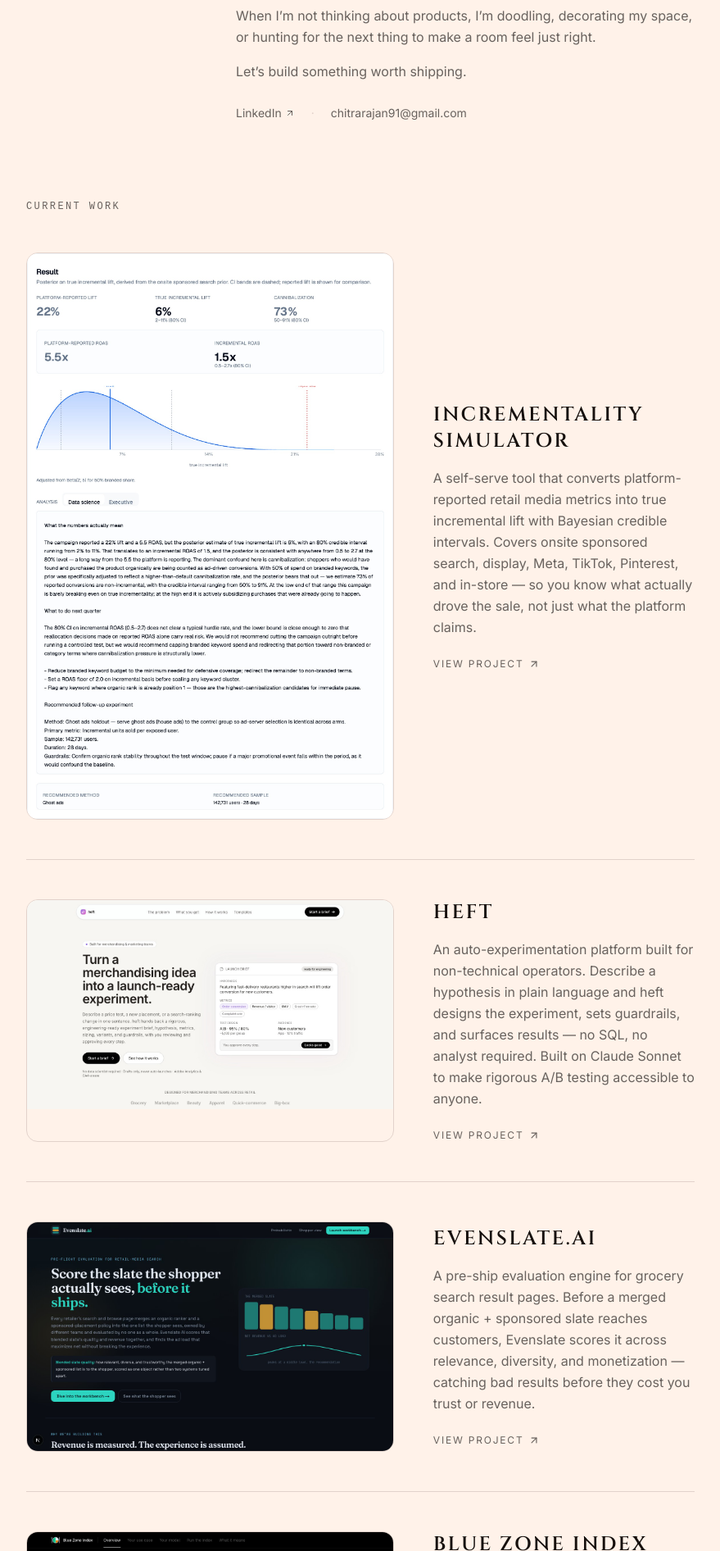
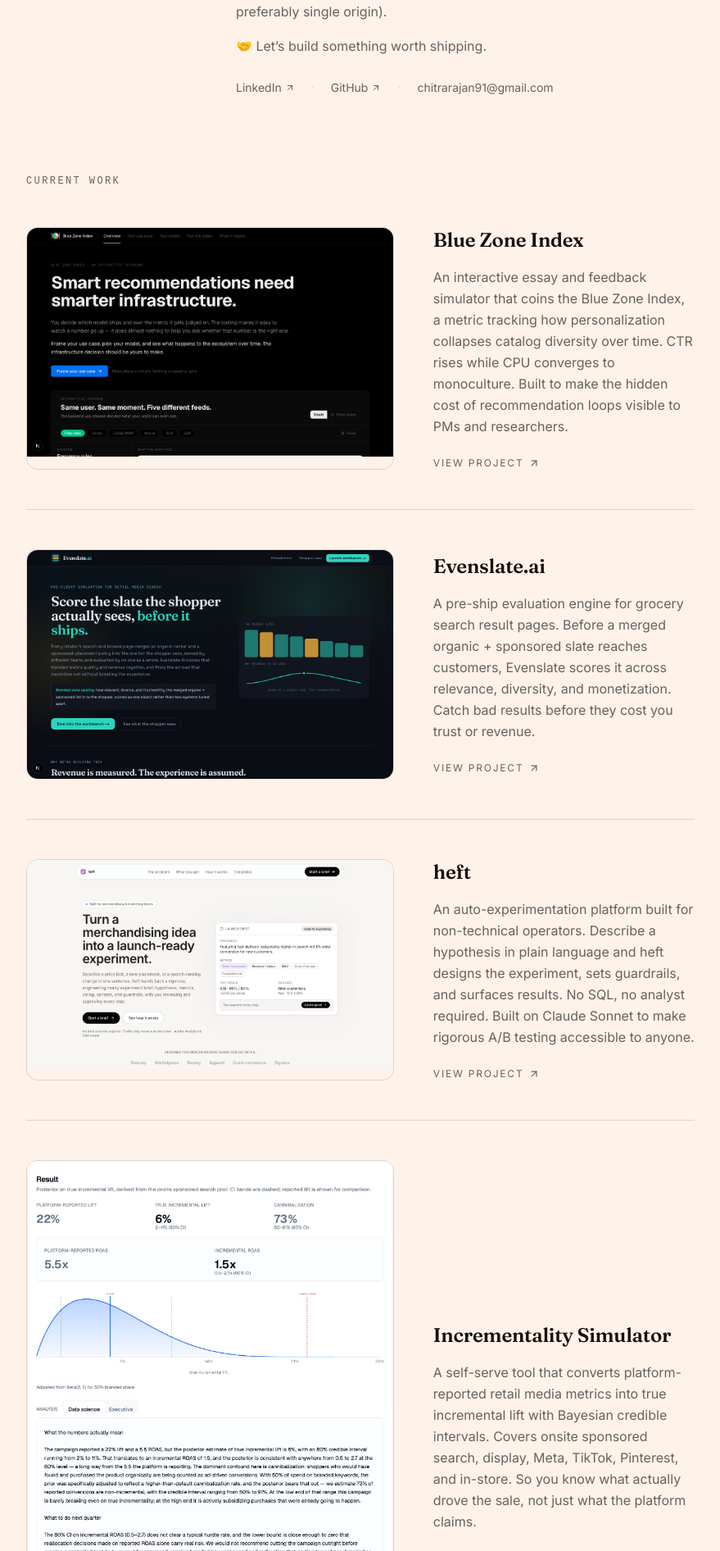
Before and after one commit to Chitra10031991/portfolio, a Next.js app: page / in a window 1280 px wide. Shown: the part 708-2600 px from the top of the page at 82% size, without its empty margins (200-1079 px from the left). Built offline with nearby package versions, Linux system fonts and the light colour scheme.

Commit message:
Ortiz brand, Jesse-style intro, GitHub link, project reorder, em dash cleanup

```diff
--- a/app/layout.tsx
+++ b/app/layout.tsx
@@ -1,5 +1,5 @@
 import type { Metadata } from "next";
-import { Inter, Cinzel } from "next/font/google";
+import { Inter, Cinzel, Fraunces } from "next/font/google";
 import "./globals.css";
 
 const inter = Inter({
@@ -12,6 +12,12 @@
   variable: "--font-cinzel",
   subsets: ["latin"],
   weight: ["400", "500", "600", "700", "800", "900"],
+});
+
+const fraunces = Fraunces({
+  variable: "--font-fraunces",
+  subsets: ["latin"],
+  weight: ["300", "400", "500", "600", "700"],
 });
 
 export const metadata: Metadata = {
@@ -28,7 +34,7 @@
   return (
     <html
       lang="en"
-      className={`${inter.variable} ${cinzel.variable} h-full antialiased`}
+      className={`${inter.variable} ${cinzel.variable} ${fraunces.variable} h-full antialiased`}
     >
       <body className="min-h-full bg-background text-foreground">{children}</body>
     </html>
--- a/app/page.tsx
+++ b/app/page.tsx
@@ -3,32 +3,32 @@
 
 const projects = [
   {
-    title: "Incrementality Simulator",
+    title: "Blue Zone Index",
     description:
-      "A self-serve tool that converts platform-reported retail media metrics into true incremental lift with Bayesian credible intervals. Covers onsite sponsored search, display, Meta, TikTok, Pinterest, and in-store — so you know what actually drove the sale, not just what the platform claims.",
-    href: "https://v0-incrementality-simulator-i76bxvr99-chitra.vercel.app",
-    image: "/incrementality.jpg",
+      "An interactive essay and feedback simulator that coins the Blue Zone Index, a metric tracking how personalization collapses catalog diversity over time. CTR rises while CPU converges to monoculture. Built to make the hidden cost of recommendation loops visible to PMs and researchers.",
+    href: "https://blue-zone-index-anuuhpwoz-chitra.vercel.app",
+    image: "/blue-zone-index.jpg",
+  },
+  {
+    title: "Evenslate.ai",
+    description:
+      "A pre-ship evaluation engine for grocery search result pages. Before a merged organic + sponsored slate reaches customers, Evenslate scores it across relevance, diversity, and monetization. Catch bad results before they cost you trust or revenue.",
+    href: "https://evenslate-p2u3iyc5y-chitra.vercel.app",
+    image: "/evenslate.jpg",
   },
   {
     title: "heft",
     description:
-      "An auto-experimentation platform built for non-technical operators. Describe a hypothesis in plain language and heft designs the experiment, sets guardrails, and surfaces results — no SQL, no analyst required. Built on Claude Sonnet to make rigorous A/B testing accessible to anyone.",
+      "An auto-experimentation platform built for non-technical operators. Describe a hypothesis in plain language and heft designs the experiment, sets guardrails, and surfaces results. No SQL, no analyst required. Built on Claude Sonnet to make rigorous A/B testing accessible to anyone.",
     href: "https://heft-1vf81zgwb-chitra.vercel.app",
     image: "/heft.jpg",
   },
   {
-    title: "Evenslate.ai",
+    title: "Incrementality Simulator",
     description:
-      "A pre-ship evaluation engine for grocery search result pages. Before a merged organic + sponsored slate reaches customers, Evenslate scores it across relevance, diversity, and monetization — catching bad results before they cost you trust or revenue.",
-    href: "https://evenslate-p2u3iyc5y-chitra.vercel.app",
-    image: "/evenslate.jpg",
-  },
-  {
-    title: "Blue Zone Index",
-    description:
-      "An interactive essay and feedback simulator that coins the Blue Zone Index — a metric tracking how personalization collapses catalog diversity over time. CTR rises while CPU converges to monoculture. Built to make the hidden cost of recommendation loops visible to PMs and researchers.",
-    href: "https://blue-zone-index-anuuhpwoz-chitra.vercel.app",
-    image: "/blue-zone-index.jpg",
+      "A self-serve tool that converts platform-reported retail media metrics into true incremental lift with Bayesian credible intervals. Covers onsite sponsored search, display, Meta, TikTok, Pinterest, and in-store. So you know what actually drove the sale, not just what the platform claims.",
+    href: "https://v0-incrementality-simulator-i76bxvr99-chitra.vercel.app",
+    image: "/incrementality.jpg",
   },
 ];
 
@@ -56,7 +56,7 @@
 
       {/* Hero headline */}
       <section className="max-w-4xl mx-auto px-10 pt-16 pb-14">
-        <h1 className="text-4xl md:text-5xl font-semibold tracking-[0.08em] uppercase leading-[1.2] font-[family-name:var(--font-cinzel)]">
+        <h1 className="text-4xl md:text-5xl font-semibold tracking-[-0.01em] leading-[1.2] font-[family-name:var(--font-fraunces)]">
           Build products for more meaningful,<br className="hidden md:block" /> wholesome customer experiences.
         </h1>
       </section>
@@ -83,19 +83,28 @@
               I&rsquo;ve built experimentation systems, AI tools, and personalization engines that help millions of shoppers find exactly what they need. My work lives at the intersection of people, data, and rigorous product thinking. I believe the best decisions start with understanding humans. The data just helps you prove it to everyone else.
             </p>
             <p className="text-base text-muted-foreground leading-relaxed max-w-xl mb-4">
-              When I&rsquo;m not thinking about products, I&rsquo;m doodling, decorating my space, or hunting for the next thing to make a room feel just right.
+              When I&rsquo;m not thinking about products, I&rsquo;m doodling, decorating my space, or hunting for the next thing to make a room feel just right ☕ (espresso, preferably single origin).
             </p>
             <p className="text-base text-muted-foreground leading-relaxed max-w-xl">
-              Let&rsquo;s build something worth shipping.
+              🤝 Let&rsquo;s build something worth shipping.
             </p>
             <div className="flex gap-5 mt-7 text-sm">
               <a
-                href="https://linkedin.com/in/chitrasunderrajan"
+                href="https://www.linkedin.com/in/chitrarajan/"
                 target="_blank"
                 rel="noopener noreferrer"
                 className="inline-flex items-center gap-1 text-muted-foreground hover:text-foreground transition-colors"
               >
                 LinkedIn <ArrowUpRight className="h-3 w-3" />
+              </a>
+              <span className="text-border">·</span>
+              <a
+                href="https://github.com/Chitra10031991"
+                target="_blank"
+                rel="noopener noreferrer"
+                className="inline-flex items-center gap-1 text-muted-foreground hover:text-foreground transition-colors"
+              >
+                GitHub <ArrowUpRight className="h-3 w-3" />
               </a>
               <span className="text-border">·</span>
               <a
@@ -135,7 +144,7 @@
 
               {/* Meta */}
               <div className="flex flex-col justify-center md:w-[45%]">
-                <h3 className="text-2xl font-semibold mb-4 font-[family-name:var(--font-cinzel)] tracking-[0.1em] uppercase">
+                <h3 className="text-2xl font-semibold mb-4 font-[family-name:var(--font-fraunces)] tracking-[-0.01em]">
                   {project.title}
                 </h3>
                 <p className="text-base text-muted-foreground leading-relaxed mb-6">
@@ -155,22 +164,6 @@
         </div>
       </section>
 
-      {/* Side interests carousel */}
-      <section className="max-w-4xl mx-auto px-10 pb-24">
-        <h2 className="text-xs tracking-[0.2em] uppercase font-mono text-muted-foreground mb-8">
-          Outside Work
-        </h2>
-        <div className="flex gap-4 overflow-x-auto pb-2 scrollbar-hide">
-          {[1, 2, 3, 4].map((i) => (
-            <div
-              key={i}
-              className="shrink-0 w-56 h-72 rounded-2xl bg-muted border border-border flex items-center justify-center text-xs text-muted-foreground tracking-widest uppercase"
-            >
-              Photo {i}
-            </div>
-          ))}
-        </div>
-      </section>
 
       {/* Footer */}
       <footer className="border-t border-border px-10 py-8">
```
